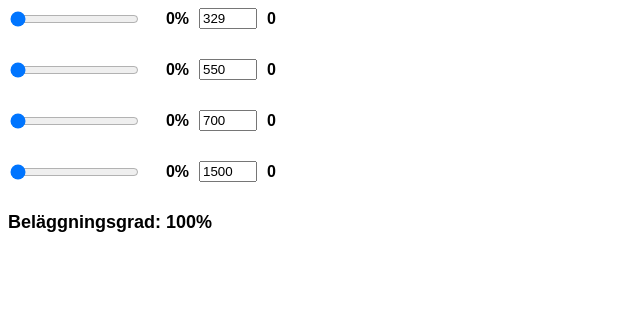
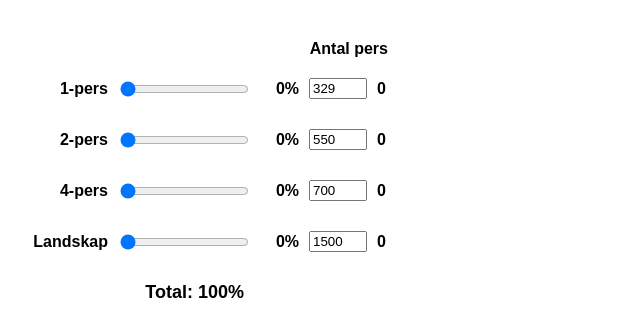
Before and after one commit to FLH-CODE/FJB, a plain HTML site: page index.html in a window 1280 px wide. Shown: the whole page, without its empty margins (0-640 px from the left). Drawn offline with Linux system fonts and the light colour scheme; a web font is replaced by a local one.

Commit message:
Update index.html

```diff
--- a/index.html
+++ b/index.html
@@ -26,6 +26,11 @@
         .slider {
             margin-right: 10px;
         }
+        .slider-label {
+            width: 100px; /* Adjust width as needed */
+            text-align: right;
+            margin-right: 10px;
+        }
         .max-input {
             margin-left: 10px;
             width: 50px;
@@ -38,40 +43,68 @@
             width: 40px; /* Adjust width as needed */
             text-align: right;
         }
+
+        .total-Occupancy {
+            display: inline-block;
+            width: 10px; /* Adjust width as needed */
+            text-align: right;
+        }
+
         h2 {
             font-size: 18px; /* Adjust the size as needed */
+            width: 200px; /* Adjust width as needed */
+            text-align: right;
+        }
+
+        .header-container {
+            display: flex;
+            align-items: center;
+            margin-top: 40px;
+            margin-bottom: 20px;
+        }
+        .header-label {
+            width: 200px; /* Adjust width as needed */
+            margin-left: 180px;
+            text-align: right;
         }
 
     </style>
 </head>
 <body>
+    <div class="header-container">
+        <span class="header-label">Antal pers</span>
+    </div>
     <div id="sliders">
         <div class="slider-container">
+            <span class="slider-label">1-pers</span>
             <input type="range" min="0" max="100" value="0" class="slider" id="slider1" oninput="updateValue(1)">
             <span class="value" id="value1">0%</span>
             <input type="number" class="max-input" id="max1" value="329" oninput="updateMax(1)">
             <span class="calculated-value" id="calculated1">0</span>
         </div>
         <div class="slider-container">
+            <span class="slider-label">2-pers</span>
             <input type="range" min="0" max="100" value="0" class="slider" id="slider2" oninput="updateValue(2)">
             <span class="value" id="value2">0%</span>
             <input type="number" class="max-input" id="max2" value="550" oninput="updateMax(2)">
             <span class="calculated-value" id="calculated2">0</span>
         </div>
         <div class="slider-container">
+            <span class="slider-label">4-pers</span>
             <input type="range" min="0" max="100" value="0" class="slider" id="slider3" oninput="updateValue(3)">
             <span class="value" id="value3">0%</span>
             <input type="number" class="max-input" id="max3" value="700" oninput="updateMax(3)">
             <span class="calculated-value" id="calculated3">0</span>
         </div>
         <div class="slider-container">
+            <span class="slider-label">Landskap</span>
             <input type="range" min="0" max="100" value="0" class="slider" id="slider4" oninput="updateValue(4)">
             <span class="value" id="value4">0%</span>
             <input type="number" class="max-input" id="max4" value="1500" oninput="updateMax(4)">
             <span class="calculated-value" id="calculated4">0</span>
         </div>
     </div>
-    <h2>Beläggningsgrad: <span id="totalOccupancy">100%</span></h2>
+    <h2>Total: <span class= "total-Occupancy" id="totalOccupancy">100%</span></h2>
 
     <script>
         function updateValue(sliderNumber) {
```
